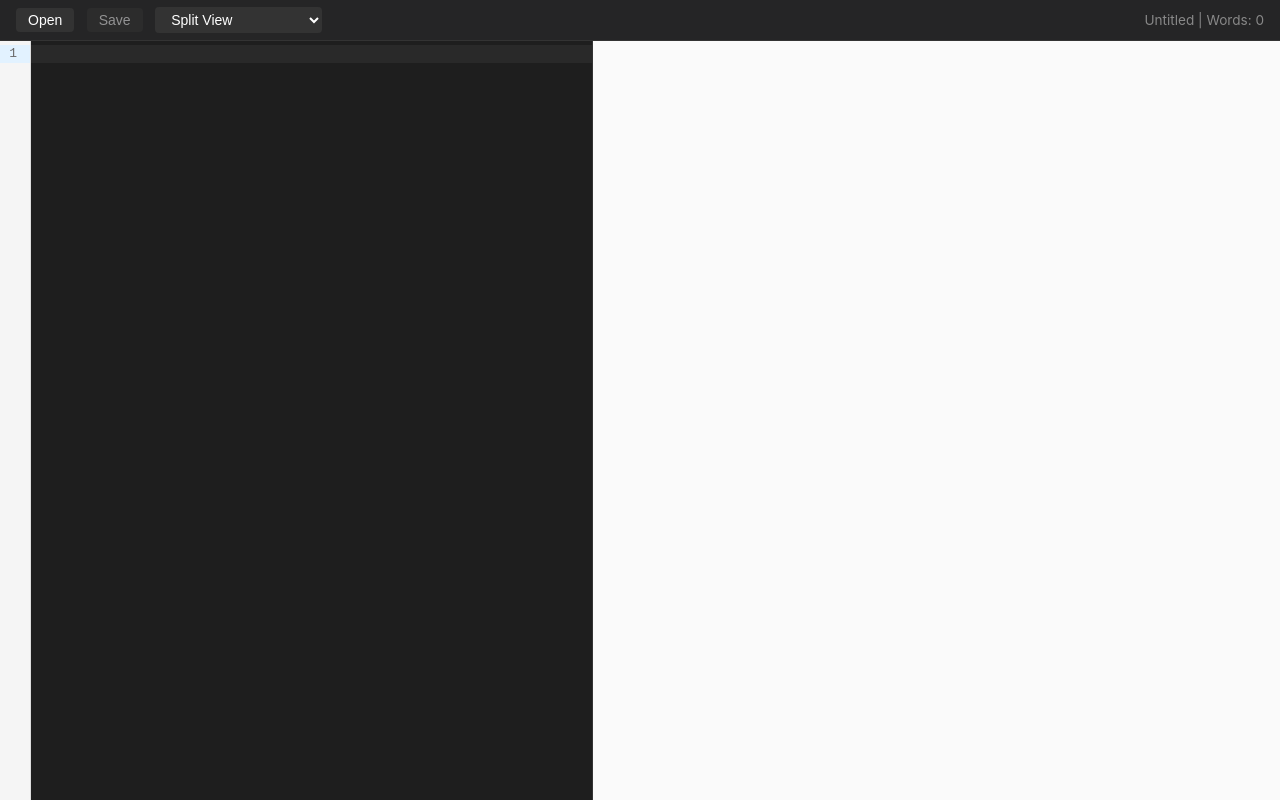
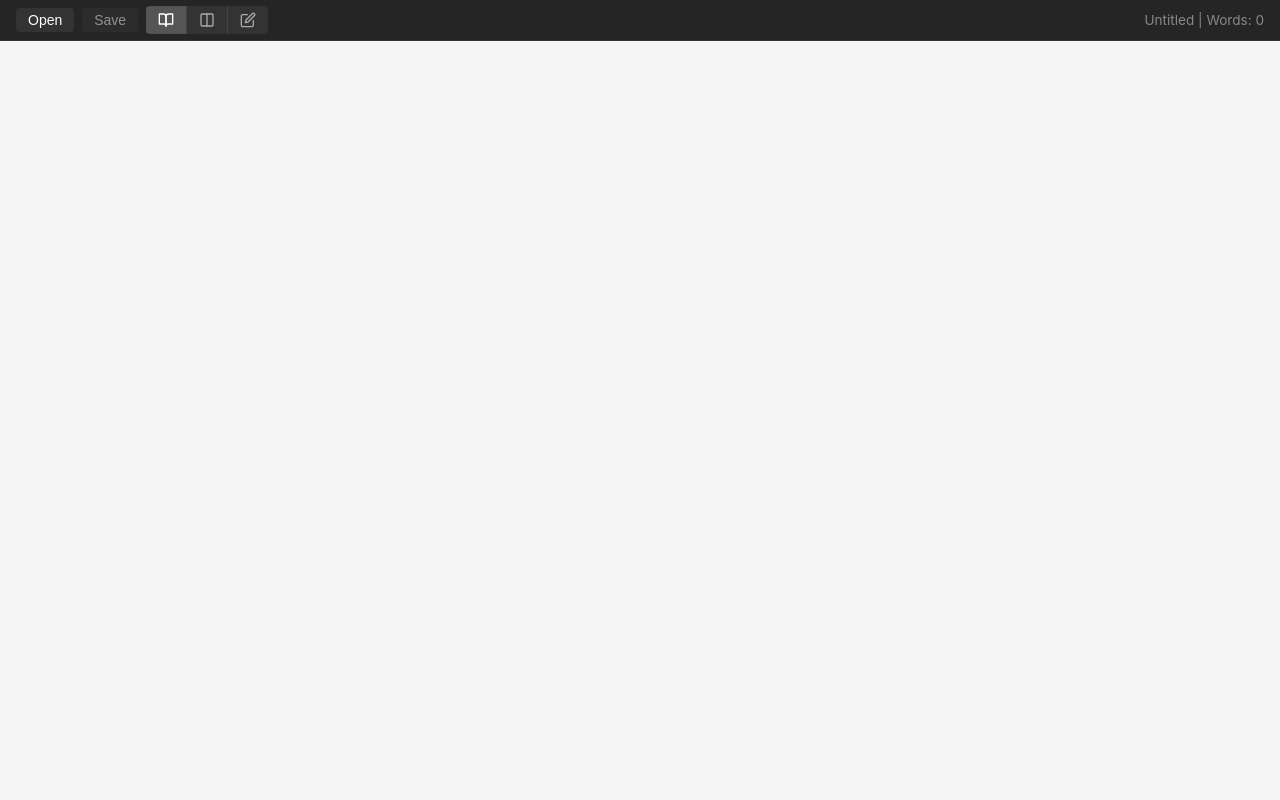
Before and after one commit to kanshuYokooSeiwa/markdownReaderPro, a SvelteKit app: page / in a window 1280 px wide. Built offline with nearby package versions, Linux system fonts and the light colour scheme.

Commit message:
fix minor implementation

```diff
--- a/src/routes/+page.svelte
+++ b/src/routes/+page.svelte
@@ -7,7 +7,7 @@
   let content = $state("");
   let filePath = $state<string | null>(null);
   let isDirty = $state(false);
-  let viewMode = $state<"editor" | "reader" | "split">("split");
+  let viewMode = $state<"editor" | "reader" | "split">("reader");
   let htmlContent = $state("");
 
   let wordCount = $derived(content.trim().split(/\s+/).filter(w => w.length > 0).length);
@@ -143,11 +143,26 @@
       <button onclick={handleOpen}>Open</button>
       <button onclick={handleSave} disabled={!isDirty || !filePath}>Save</button>
 
-      <select bind:value={viewMode} class="view-mode-select">
-        <option value="editor">Editor Only</option>
-        <option value="split">Split View</option>
-        <option value="reader">Reader Mode (Zen)</option>
-      </select>
+      <div class="view-mode-buttons">
+        <button
+          class="icon-btn" class:active={viewMode === 'reader'}
+          title="Reader"
+          onclick={() => viewMode = 'reader'}>
+          <svg width="16" height="16" viewBox="0 0 24 24" fill="none" stroke="currentColor" stroke-width="2" stroke-linecap="round" stroke-linejoin="round"><path d="M2 3h6a4 4 0 0 1 4 4v14a3 3 0 0 0-3-3H2z"></path><path d="M22 3h-6a4 4 0 0 0-4 4v14a3 3 0 0 1 3-3h7z"></path></svg>
+        </button>
+        <button
+          class="icon-btn" class:active={viewMode === 'split'}
+          title="Preview/Edit"
+          onclick={() => viewMode = 'split'}>
+          <svg width="16" height="16" viewBox="0 0 24 24" fill="none" stroke="currentColor" stroke-width="2" stroke-linecap="round" stroke-linejoin="round"><rect x="3" y="3" width="18" height="18" rx="2" ry="2"></rect><line x1="12" y1="3" x2="12" y2="21"></line></svg>
+        </button>
+        <button
+          class="icon-btn" class:active={viewMode === 'editor'}
+          title="Edit Only"
+          onclick={() => viewMode = 'editor'}>
+          <svg width="16" height="16" viewBox="0 0 24 24" fill="none" stroke="currentColor" stroke-width="2" stroke-linecap="round" stroke-linejoin="round"><path d="M11 4H4a2 2 0 0 0-2 2v14a2 2 0 0 0 2 2h14a2 2 0 0 0 2-2v-7"></path><path d="M18.5 2.5a2.121 2.121 0 0 1 3 3L12 15l-4 1 1-4 9.5-9.5z"></path></svg>
+        </button>
+      </div>
     </div>
     <div class="status">
       <span>{filePath || "Untitled"} {isDirty ? "*" : ""}</span>
@@ -156,15 +171,17 @@
   </header>
 
   <div class="workspace {viewMode}">
+    {#if viewMode === 'reader' || viewMode === 'split'}
+      <div class="preview-pane" class:focus-mode={viewMode === 'reader'} bind:this={previewPaneRef}>
+        <div class="markdown-body">
+          {@html htmlContent}
+        </div>
+      </div>
+    {/if}
+
     {#if viewMode === 'editor' || viewMode === 'split'}
       <div class="editor-pane">
         <Editor bind:content onScroll={handleEditorScroll} />
-      </div>
-    {/if}
-
-    {#if viewMode === 'reader' || viewMode === 'split'}
-      <div class="preview-pane markdown-body" class:focus-mode={viewMode === 'reader'} bind:this={previewPaneRef}>
-        {@html htmlContent}
       </div>
     {/if}
   </div>
@@ -198,7 +215,12 @@
     z-index: 10;
   }
 
-  .actions button, .view-mode-select {
+  .actions {
+    display: flex;
+    align-items: center;
+  }
+
+  .actions button {
     background-color: #333;
     color: white;
     border: none;
@@ -209,8 +231,37 @@
     font-size: 14px;
   }
 
-  .view-mode-select {
-    outline: none;
+  .view-mode-buttons {
+    display: flex;
+    background-color: #333;
+    border-radius: 4px;
+    overflow: hidden;
+  }
+
+  .actions .view-mode-buttons button.icon-btn {
+    background-color: transparent;
+    color: #aaa;
+    margin: 0;
+    border-radius: 0;
+    padding: 6px 12px;
+    display: flex;
+    align-items: center;
+    justify-content: center;
+    border-right: 1px solid #444;
+  }
+
+  .actions .view-mode-buttons button.icon-btn:last-child {
+    border-right: none;
+  }
+
+  .actions .view-mode-buttons button.icon-btn:hover {
+    background-color: #444;
+    color: #fff;
+  }
+
+  .actions .view-mode-buttons button.icon-btn.active {
+    background-color: #555;
+    color: #fff;
   }
 
   .actions button:hover {
@@ -237,7 +288,7 @@
     flex: 1;
     overflow: auto;
     background-color: #1e1e1e;
-    border-right: 1px solid #333;
+    border-left: 1px solid #333;
   }
 
   .preview-pane {
@@ -252,12 +303,13 @@
 
   .workspace.reader .preview-pane {
     background-color: #f5f5f5;
+    padding: 0;
   }
 
   .workspace.reader :global(.markdown-body) {
     max-width: 720px;
     margin: 0 auto;
-    padding: 40px 0;
+    padding: 64px 48px;
   }
 
   /* Make CM6 look decent in dark mode */
@@ -321,13 +373,8 @@
     background-color: #f8f9fa;
   }
 
-  /* Reader Mode (Focus Mode) Styles */
+  /* Reader Mode Styles */
   :global(.preview-pane.focus-mode .markdown-body > *) {
     transition: opacity 0.5s ease;
-    opacity: 0.25;
-  }
-
-  :global(.preview-pane.focus-mode .markdown-body > .active-paragraph) {
-    opacity: 1;
   }
 </style>
```
